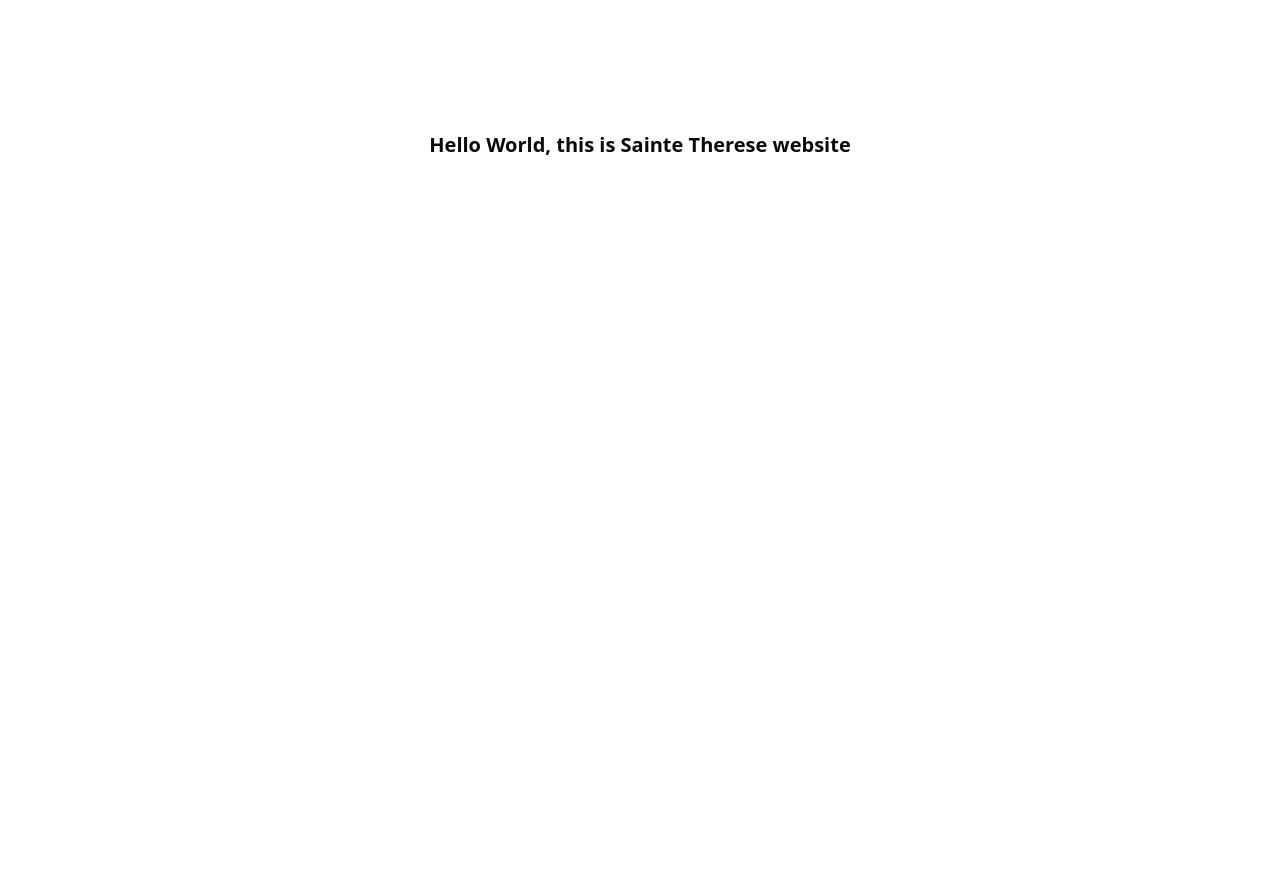
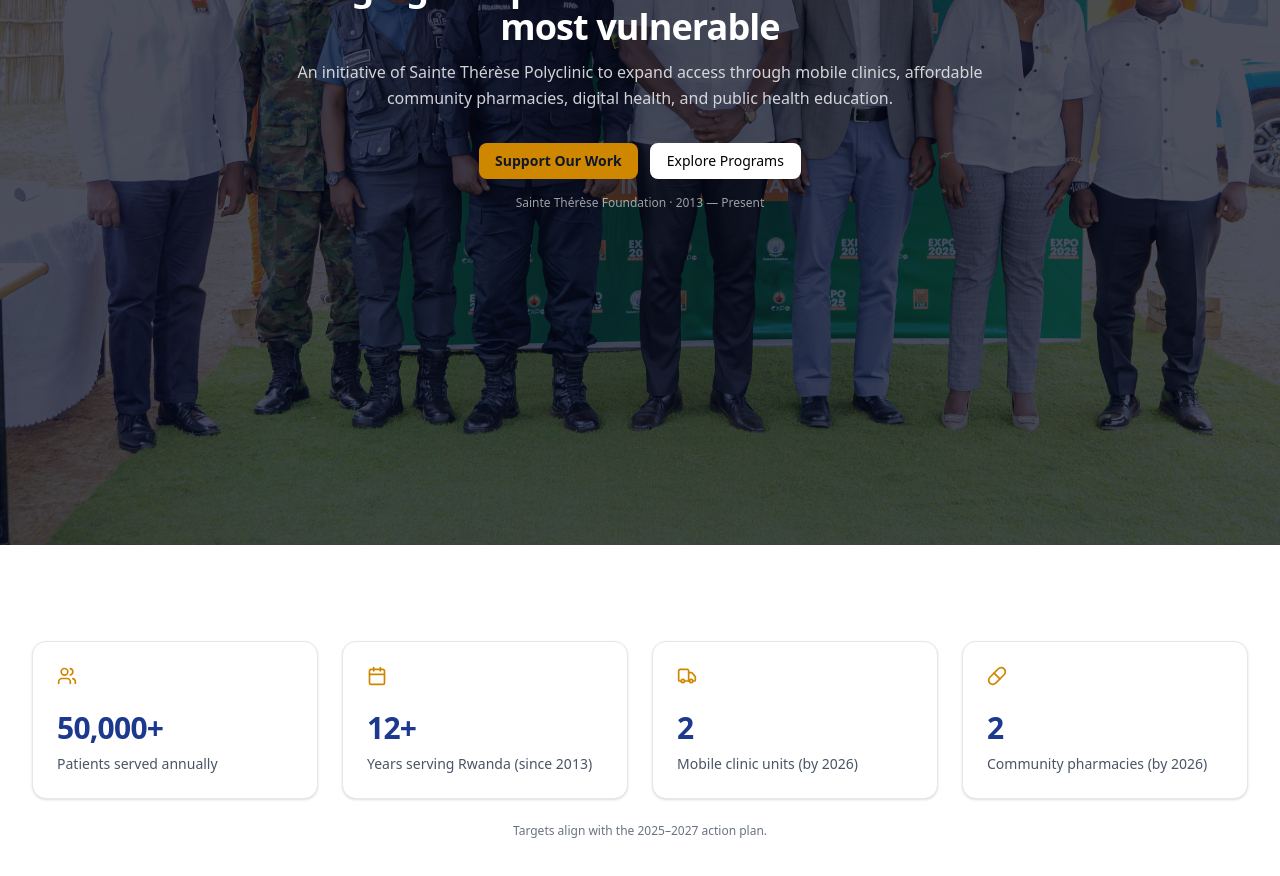
Before and after one commit to brunorwanda4/saint-theresa-foundation, a Next.js app: page / in a window 1280 px wide. Shown: the part 320-1196 px from the top of the page. Before the commit the page ends 865 px from the top, so only its background shows below. Built offline with nearby package versions, Linux system fonts and the light colour scheme.

Commit message:
feat: add HeroSection and Stats components to Home page

```diff
--- a/src/app/page.tsx
+++ b/src/app/page.tsx
@@ -1,11 +1,11 @@
+import HeroSection from "@/components/blocks/hero-section";
+import { Stats } from "@/components/blocks/stats";
+
 export default function Home() {
   return (
     <>
-      <div className="flex items-center justify-center min-h-screen">
-        <h1 className="text-center text-xl font-bold">
-          Hello World, this is Sainte Therese website
-        </h1>
-      </div>
+    <HeroSection />
+    <Stats />
     </>
   );
 }
--- /dev/null
+++ b/src/components/blocks/hero-section.tsx
@@ -0,0 +1,75 @@
+"use client";
+
+import Link from "next/link";
+import Image from "next/image";
+import { Button } from "@/components/ui/button";
+
+export default function HeroSection() {
+  return (
+    <section
+      aria-label="Sainte Thérèse Foundation hero"
+      className="relative isolate min-h-screen"
+    >
+      {/* Background image */}
+      <div className="absolute inset-0 -z-10">
+        <Image
+          src="/assets/images/image-1.jpeg" // replace with your own asset
+          alt=""
+          fill
+          priority
+          sizes="100vw"
+          className="object-cover"
+        />
+        {/* Overlay for contrast */}
+        <div className="absolute inset-0 bg-slate-950/70" />
+      </div>
+
+      {/* Content */}
+      <div className="mx-auto max-w-7xl px-4 sm:px-6 lg:px-8 py-6">
+        <div className="min-h-[70vh] md:min-h-[75vh] grid place-items-center">
+          <div className="max-w-3xl text-center">
+            {/* Eyebrow */}
+            <p className="mb-3 inline-block rounded-full border border-white/15 bg-white/5 px-3 py-1 text-xs font-medium tracking-wide text-white/80 backdrop-blur">
+              Faith-driven access to healthcare
+            </p>
+
+            {/* Title (smaller & tighter) */}
+            <h1 className="text-3xl md:text-4xl font-bold tracking-tight text-white">
+              Bringing compassionate care closer to the most vulnerable
+            </h1>
+
+            {/* Subtitle (smaller) */}
+            <p className="mt-3 text-sm md:text-base text-gray-200/90 leading-relaxed">
+              An initiative of Sainte Thérèse Polyclinic to expand access through
+              mobile clinics, affordable community pharmacies, digital health, and
+              public health education.
+            </p>
+
+            {/* CTAs */}
+            <div className="mt-8 flex flex-col items-center justify-center gap-3 sm:flex-row">
+              <Button
+                asChild
+                className="w-full sm:w-auto bg-yellow-600 hover:bg-yellow-700 text-slate-900 font-semibold"
+              >
+                <Link href="/donate">Support Our Work</Link>
+              </Button>
+
+              <Button
+                asChild
+                variant="outline"
+                className="w-full sm:w-auto border-white/70 text-black hover:bg-white hover:text-slate-900"
+              >
+                <Link href="/programs">Explore Programs</Link>
+              </Button>
+            </div>
+
+            {/* Fine print */}
+            <p className="mt-4 text-xs text-white/60">
+              Sainte Thérèse Foundation · 2013 — Present
+            </p>
+          </div>
+        </div>
+      </div>
+    </section>
+  );
+}
--- /dev/null
+++ b/src/components/blocks/stats.tsx
@@ -0,0 +1,40 @@
+import { Users, Calendar, Truck, Pill } from "lucide-react";
+
+function Stats() {
+  const years = new Date().getFullYear() - 2013; // since 2013
+
+  const items = [
+    { icon: Users, value: "50,000+", label: "Patients served annually" },
+    { icon: Calendar, value: `${years}+`, label: "Years serving Rwanda (since 2013)" },
+    { icon: Truck, value: "2", label: "Mobile clinic units (by 2026)" },
+    { icon: Pill, value: "2", label: "Community pharmacies (by 2026)" },
+  ];
+
+  return (
+    <section aria-labelledby="stats-title" className="w-full py-16 lg:py-24">
+      <div className="max-w-7xl mx-auto px-4 sm:px-6 lg:px-8">
+        <h2 id="stats-title" className="sr-only">Foundation statistics</h2>
+
+        <div className="grid grid-cols-1 sm:grid-cols-2 lg:grid-cols-4 gap-4 lg:gap-6">
+          {items.map(({ icon: Icon, value, label }) => (
+            <div
+              key={label}
+              className="flex flex-col justify-between rounded-xl border border-gray-200 bg-white p-6 shadow-sm"
+            >
+              <Icon aria-hidden="true" className="mb-6 h-5 w-5 text-yellow-600" />
+              <p className="text-3xl font-bold tracking-tight text-blue-900">{value}</p>
+              <p className="mt-2 text-sm text-gray-600">{label}</p>
+            </div>
+          ))}
+        </div>
+
+        {/* Optional note for clarity */}
+        <p className="mt-6 text-center text-xs text-gray-500">
+          Targets align with the 2025–2027 action plan.
+        </p>
+      </div>
+    </section>
+  );
+}
+
+export { Stats };
```
